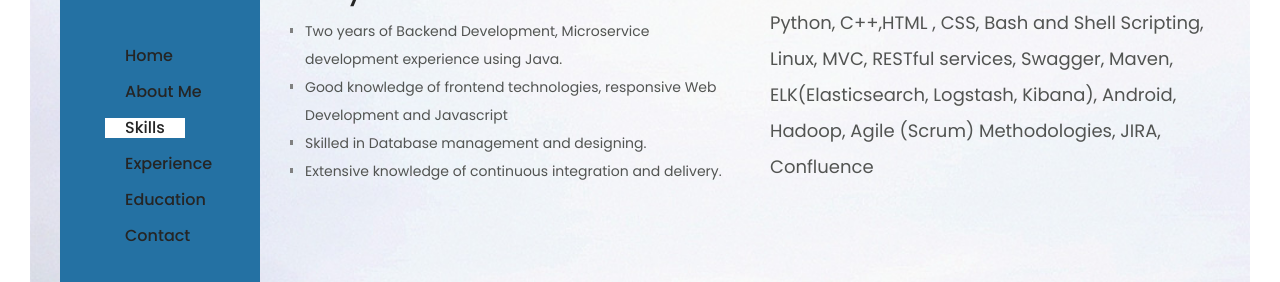
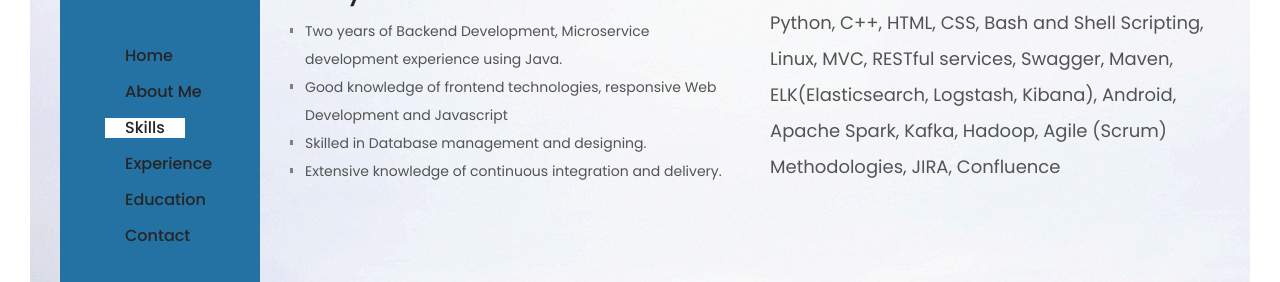
Before and after one commit to shamali21/shamali21.github.io, a plain HTML site: page skills.html in a window 1280 px wide. Shown: the part 308-590 px from the top of the page. Drawn offline with Linux system fonts and the light colour scheme.

Commit message:
css changes

```diff
--- a/skills.html
+++ b/skills.html
@@ -79,7 +79,7 @@
                                 <div class="col-12 col-xl-6">
                                     <div class="about-me-text">
                                         <h4>Other Skills</h4>
-                                         <p style="font-size: 18px;">Python, C++,HTML , CSS, Bash and Shell Scripting, Linux, MVC, RESTful services, Swagger, Maven, ELK(Elasticsearch, Logstash, Kibana), Android, Hadoop, Agile (Scrum) Methodologies, JIRA, Confluence  </p>
+                                         <p style="font-size: 18px;">Python, C++, HTML, CSS, Bash and Shell Scripting, Linux, MVC, RESTful services, Swagger, Maven, ELK(Elasticsearch, Logstash, Kibana), Android, Apache Spark, Kafka, Hadoop, Agile (Scrum) Methodologies, JIRA, Confluence  </p>
                                     </div>
                                 </div>
 
```
Also changed, not shown: index.html (+1 -1 lines), img/bg-img/home.png (added), img/core-img/envelope1.png, img/core-img/envelope3.png (added), 3 other files.
